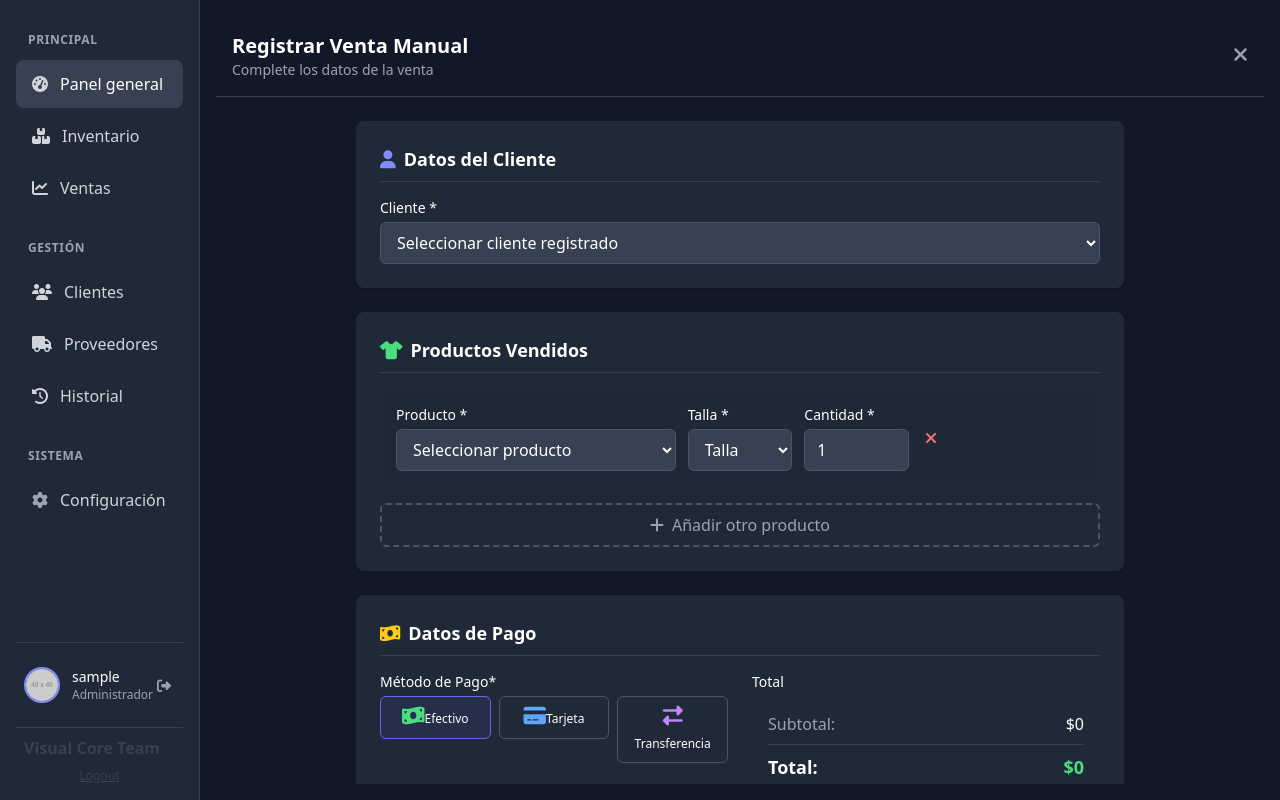
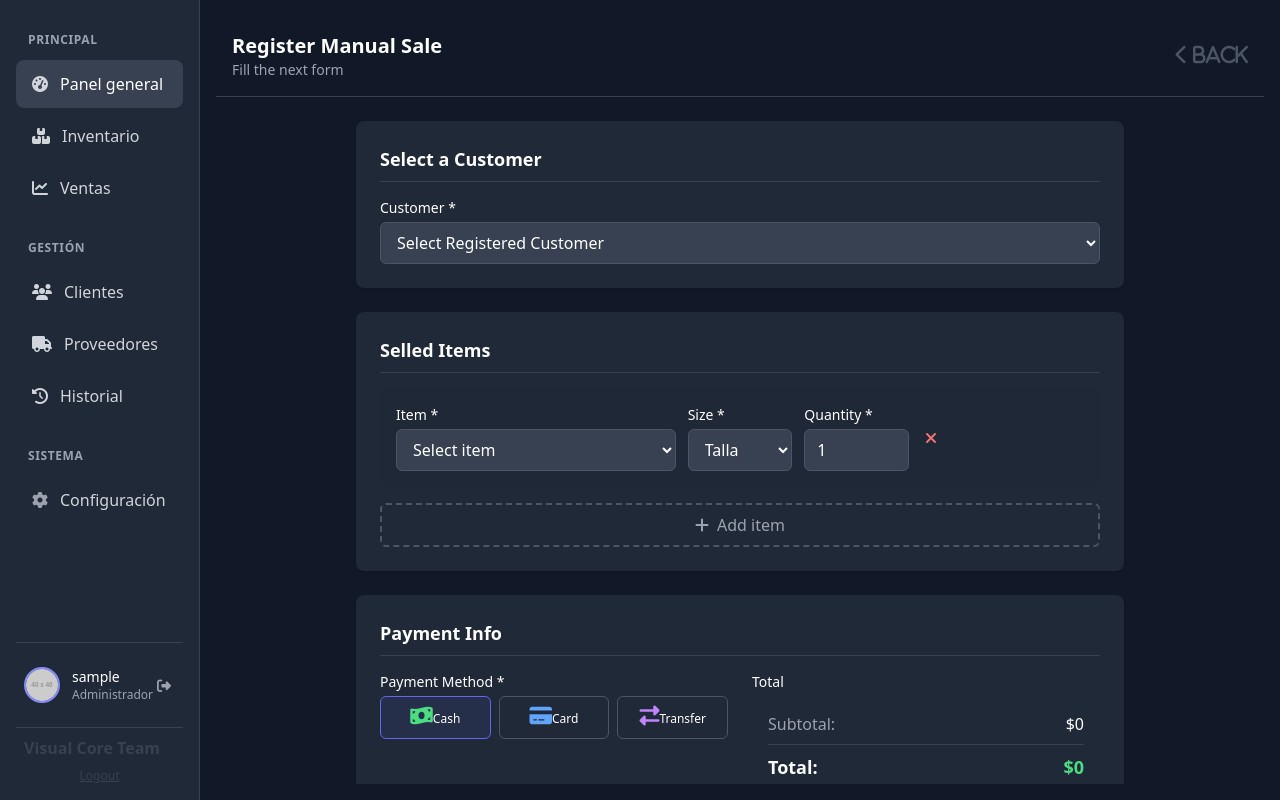
Before and after one commit to subl-1me/visual-core-gpanel-frontend, an Angular app: page /add-manual-sale in a window 1280 px wide. Built offline with nearby package versions, Linux system fonts and the light colour scheme; sample sign-in values are in the browser's storage.

Commit message:
Sales - Sale main object

```diff
--- a/src/app/components/add-manual-sale/add-manual-sale.component.html
+++ b/src/app/components/add-manual-sale/add-manual-sale.component.html
@@ -5,13 +5,12 @@
     <header class="bg-[#111827] border-b border-gray-700 p-4">
       <div class="flex items-center justify-between">
         <div>
-          <h1 class="text-xl font-semibold text-white">
-            Registrar Venta Manual
-          </h1>
-          <p class="text-sm text-gray-400">Complete los datos de la venta</p>
+          <h1 class="text-xl font-semibold text-white">Register Manual Sale</h1>
+          <p class="text-sm text-gray-400">Fill the next form</p>
         </div>
-        <button class="text-gray-400 hover:text-white">
-          <i class="fas fa-times text-xl"></i>
+
+        <button class="text-gray-600 hover:text-white" (click)="back()">
+          <i class="fas fa-chevron-left text-xl"> Back </i>
         </button>
       </div>
     </header>
@@ -25,24 +24,22 @@
             <h2
               class="text-lg font-semibold text-white mb-4 border-b border-gray-700 pb-2"
             >
-              <i class="fas fa-user mr-2 text-indigo-400"></i>Datos del Cliente
+              Select a Customer
             </h2>
 
             <div class="grid grid-cols-1 md:grid-cols-2 gap-4">
               <!-- Customer Selection -->
               <div class="md:col-span-2">
                 <label class="block text-sm font-medium text-white mb-1"
-                  >Cliente *</label
+                  >Customer *</label
                 >
                 <div class="relative">
                   <select
                     class="w-full bg-gray-700 border border-gray-600 rounded-md py-2 px-3 text-white focus:outline-none focus:ring-2 focus:ring-indigo-500"
                   >
-                    <option value="">Seleccionar cliente registrado</option>
-                    <option value="new">+ Registrar nuevo cliente</option>
-                    <option value="1">Juan Pérez (juan/email.com)</option>
-                    <option value="2">María González (maria/email.com)</option>
-                    <option value="3">Carlos Ruiz (carlos/email.com)</option>
+                    <option value="">Select Registered Customer</option>
+                    <option value="" disabled>________</option>
+                    <option value="new">+ Add</option>
                   </select>
                 </div>
               </div>
@@ -54,8 +51,7 @@
             <h2
               class="text-lg font-semibold text-white mb-4 border-b border-gray-700 pb-2"
             >
-              <i class="fas fa-tshirt mr-2 text-green-400"></i>Productos
-              Vendidos
+              Selled Items
             </h2>
 
             <!-- Product List -->
@@ -65,37 +61,33 @@
                 <div class="grid grid-cols-12 gap-3 items-center">
                   <div class="col-span-6 md:col-span-5">
                     <label class="block text-sm font-medium text-white mb-1"
-                      >Producto *</label
+                      >Item *</label
                     >
                     <select
                       class="w-full bg-gray-700 border border-gray-600 rounded-md py-2 px-3 text-white focus:outline-none focus:ring-2 focus:ring-indigo-500"
                     >
-                      <option value="">Seleccionar producto</option>
-                      <option value="1">Camisa Basica - $120.00</option>
-                      <option value="2">
-                        Camisa por Temporada (MARVEL) - $400.99
-                      </option>
-                      <option value="3">Camisa Edicion Limitada - $500</option>
+                      <option value="">Select item</option>
+                      <option value="" disabled>__________</option>
+                      <option value="" disabled>+ Add</option>
                     </select>
                   </div>
                   <div class="col-span-3 md:col-span-2">
                     <label class="block text-sm font-medium text-white mb-1"
-                      >Talla *</label
+                      >Size *</label
                     >
                     <select
                       class="w-full bg-gray-700 border border-gray-600 rounded-md py-2 px-3 text-white focus:outline-none focus:ring-2 focus:ring-indigo-500"
                     >
                       <option value="">Talla</option>
-                      <option value="XS">XS</option>
                       <option value="S">S</option>
                       <option value="M">M</option>
                       <option value="L">L</option>
-                      <option value="XL">XL</option>
+                      <option value="XL" disabled>XL (OUT)</option>
                     </select>
                   </div>
                   <div class="col-span-2">
                     <label class="block text-sm font-medium text-white mb-1"
-                      >Cantidad *</label
+                      >Quantity *</label
                     >
                     <input
                       type="number"
@@ -122,7 +114,7 @@
               id="add-product"
               class="mt-4 w-full py-2 border-2 border-dashed border-gray-600 rounded-md text-gray-400 hover:text-white hover:border-gray-500 transition-colors"
             >
-              <i class="fas fa-plus mr-2"></i>Añadir otro producto
+              <i class="fas fa-plus mr-2"></i>Add item
             </button>
           </div>
 
@@ -131,15 +123,14 @@
             <h2
               class="text-lg font-semibold text-white mb-4 border-b border-gray-700 pb-2"
             >
-              <i class="fas fa-money-bill-wave mr-2 text-yellow-400"></i>Datos
-              de Pago
+              Payment Info
             </h2>
 
             <div class="grid grid-cols-1 md:grid-cols-2 gap-6">
               <!-- Payment Method -->
               <div>
                 <label class="block text-sm font-medium text-white mb-1"
-                  >Método de Pago*</label
+                  >Payment Method *</label
                 >
                 <div class="grid grid-cols-3 gap-2">
                   <label class="payment-method">
@@ -156,7 +147,7 @@
                       <i
                         class="fas fa-money-bill-wave text-green-400 block text-xl mb-1"
                       ></i>
-                      <span class="text-xs text-white">Efectivo</span>
+                      <span class="text-xs text-white">Cash</span>
                     </span>
                   </label>
                   <label class="payment-method">
@@ -172,7 +163,7 @@
                       <i
                         class="fas fa-credit-card text-blue-400 block text-xl mb-1"
                       ></i>
-                      <span class="text-xs text-white">Tarjeta</span>
+                      <span class="text-xs text-white">Card</span>
                     </span>
                   </label>
                   <label class="payment-method">
@@ -188,7 +179,7 @@
                       <i
                         class="fas fa-exchange-alt text-purple-400 block text-xl mb-1"
                       ></i>
-                      <span class="text-xs text-white">Transferencia</span>
+                      <span class="text-xs text-white">Transfer</span>
                     </span>
                   </label>
                 </div>
@@ -233,21 +224,20 @@
             <h2
               class="text-lg font-semibold text-white mb-4 border-b border-gray-700 pb-2"
             >
-              <i class="fas fa-info-circle mr-2 text-blue-400"></i>Información
-              Adicional
+              Additional Notes
             </h2>
 
             <div>
               <label
                 for="notes"
                 class="block text-sm font-medium text-white mb-1"
-                >Notas</label
+                >Notes</label
               >
               <textarea
                 id="notes"
                 rows="3"
                 class="w-full bg-gray-700 border border-gray-600 rounded-md py-2 px-3 text-white placeholder-gray-400 focus:outline-none focus:ring-2 focus:ring-indigo-500"
-                placeholder="Observaciones sobre la venta..."
+                placeholder="Add some important info about sale..."
               ></textarea>
             </div>
           </div>
@@ -255,16 +245,10 @@
           <!-- Form Actions -->
           <div class="flex justify-end space-x-4 pt-4">
             <button
-              type="button"
-              class="px-6 py-2 border border-gray-600 rounded-md text-sm font-medium text-white bg-transparent hover:bg-gray-700 focus:outline-none focus:ring-2 focus:ring-indigo-500"
-            >
-              Cancelar
-            </button>
-            <button
               type="submit"
               class="px-6 py-2 border border-transparent rounded-md shadow-sm text-sm font-medium text-white bg-indigo-600 hover:bg-indigo-700 focus:outline-none focus:ring-2 focus:ring-indigo-500"
             >
-              <i class="fas fa-save mr-2"></i>Guardar Venta
+              <i class="fas fa-save mr-2"></i>Save
             </button>
           </div>
         </form>
--- a/src/app/components/add-manual-sale/add-manual-sale.component.ts
+++ b/src/app/components/add-manual-sale/add-manual-sale.component.ts
@@ -1,11 +1,46 @@
 import { Component } from '@angular/core';
+import { Router } from '@angular/router';
+import Sale from '../../models/sale';
+import Shirt from '../../models/shirt';
+import PaymentMethod from '../../models/paymentMethod';
+import Customer from '../../models/customer';
+import { SaleService } from '../../services/sales/sale.service';
 
 @Component({
   selector: 'app-add-manual-sale',
   imports: [],
   templateUrl: './add-manual-sale.component.html',
-  styleUrl: './add-manual-sale.component.css'
+  styleUrl: './add-manual-sale.component.css',
 })
 export class AddManualSaleComponent {
+  public sale: Sale;
+  public customers: Customer[] = [];
+  public selectedShirts: Shirt[] = [];
+  public shirts: Shirt[] = [];
 
+  constructor(private router: Router, private salesService: SaleService) {
+    this.sale = {
+      items: [...this.selectedShirts],
+      total: 0,
+      type: 'MANUAL',
+      status: 'DELIVERED',
+      paymentMethod: {
+        type: '',
+        amount: 0,
+      },
+      additionalNotes: '',
+      customer: {
+        name: '',
+        email: '',
+        pastOrders: [],
+        phone: '',
+      },
+    };
+  }
+
+  public back(): void {
+    this.router.navigate(['/sales']);
+  }
+
+  public addSale(): void {}
 }
--- a/src/app/models/paymentMethod.ts
+++ b/src/app/models/paymentMethod.ts
@@ -1,5 +1,5 @@
 export default interface PaymentMethod {
   id?: string;
-  type: 'CASH' | 'CARD' | 'TRANSFER';
+  type: 'CASH' | 'CARD' | 'TRANSFER' | '';
   amount: number;
 }
```
